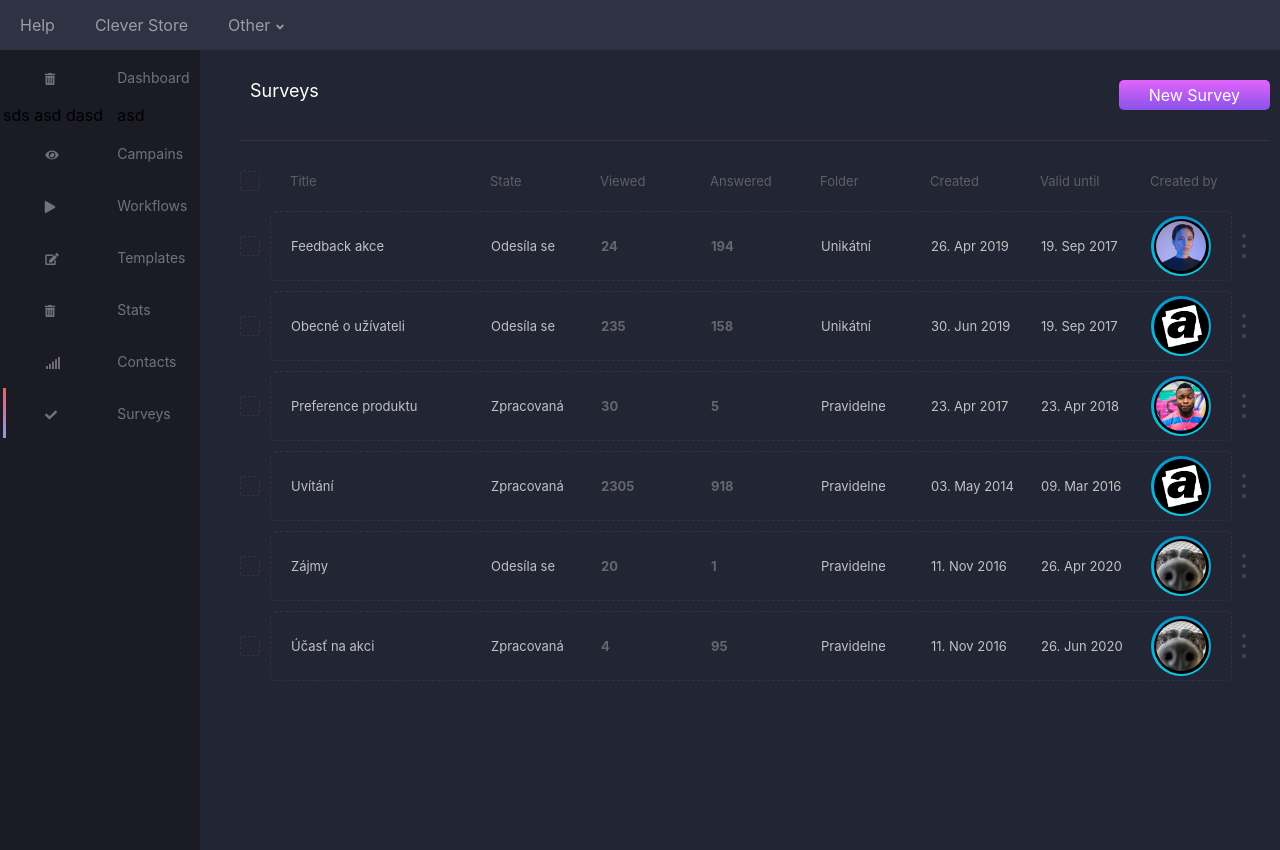
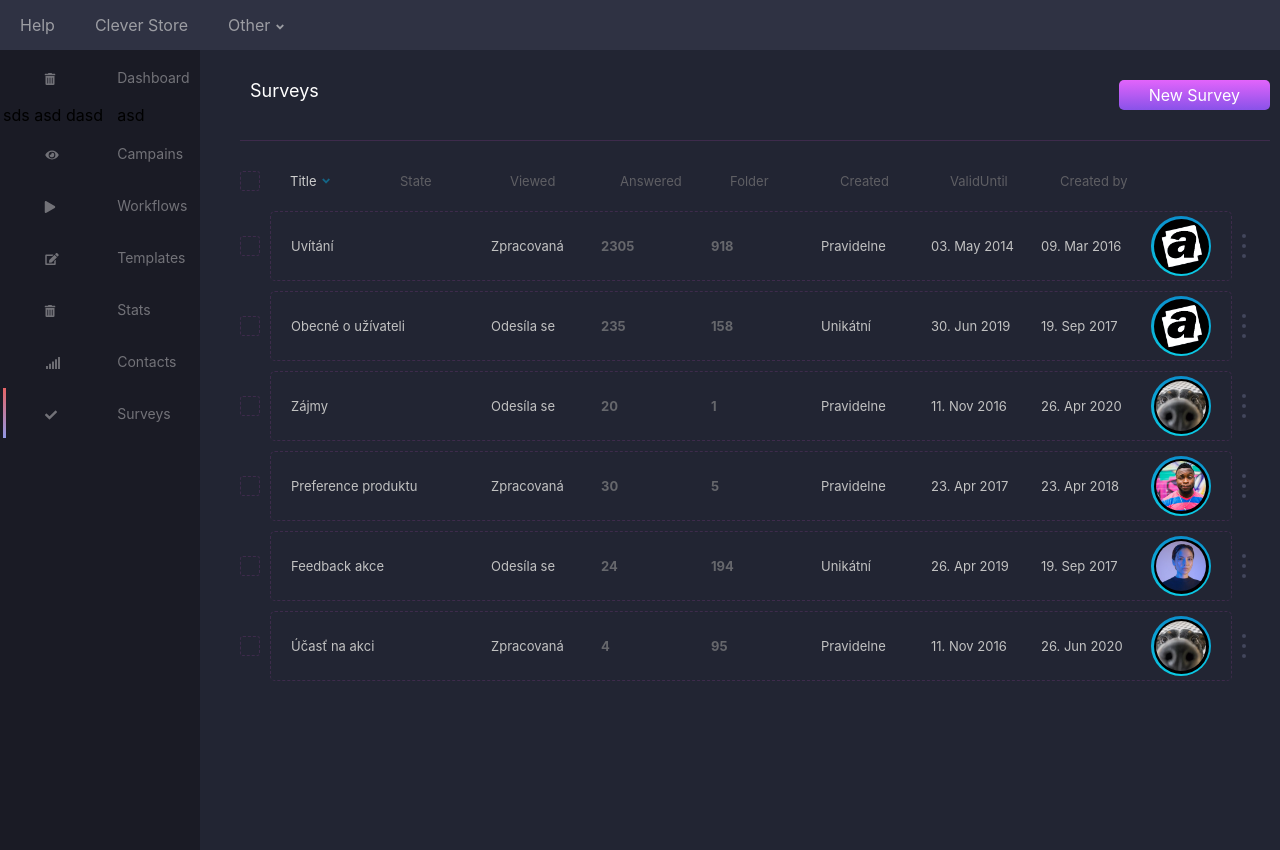
Before and after one commit to 5hrug/surveys, a Next.js app: page / in a window 1280 px wide. Both pictures are taken after a click on the element "Title". Shown: the top 850 px of the page. Built offline with nearby package versions, Linux system fonts and the light colour scheme.

Commit message:
reduced dry in tableHeader

```diff
--- a/Components/MainContent/Table.tsx
+++ b/Components/MainContent/Table.tsx
@@ -33,10 +33,10 @@ function Table() {
    const [isCheck, setIsCheck] = useState<number[]>([]);
 
    const [last, setLast] = useState<string>();
-   // let last: String;
    useEffect(() => {
-      handleClickSort('answered');
-   }, []);
+      // handleClickSort('answered');
+      console.log(sortedSurveys);
+   }, [sortedSurveys]);
 
    const handleThreeDots = (id: number) => {
       if (expanded === -1) setExpanded(id);
@@ -44,35 +44,11 @@ function Table() {
       else setExpanded(id);
    };
 
-   let me = [
-      // 54,1,3
-      // "zu",'as'
-
-      {
-         ggg: 'gdc',
-         asd: 11241,
-         dafuk2: 2772,
-      },
-      {
-         ggg: 'sg',
-         asd: 1161,
-         dafuk2: 2521,
-      },
-      {
-         ggg: 'bgdf',
-         asd: 111,
-         dafuk2: 224444,
-      },
-   ];
-
-   let key = 'asd';
-   // console.log(me.sort((a,b)=> a.ggg > b.ggg ? 1 : -1));
-   me[key as keyof typeof me];
    const handleClickSort = (fieldToSort: string) => {
-      console.log('last out', last);
-      console.log('fieldToSort', fieldToSort);
-      console.log('fieldToSort', last == fieldToSort);
       const newSurveys = surveysData.slice();
+      if (headerWhiteColor === fieldToSort)
+         setHeaderWhiteColor('desc' + fieldToSort);
+      else setHeaderWhiteColor(fieldToSort);
       if (last != fieldToSort) {
          setSortedSurveys(
             newSurveys.sort((a, b) =>
@@ -83,7 +59,6 @@ function Table() {
             )
          );
          setLast(fieldToSort);
-         // last = fieldToSort;
          console.log('first', last);
       } else {
          setSortedSurveys(
@@ -94,179 +69,10 @@ function Table() {
                   : -1
             )
          );
-         setLast('');
-         // last = '';
-         console.log('second', last);
+         setLast('33');
+         console.log('secont', last);
       }
    };
-
-   // switch (fieldToSort) {
-   //    case 'title':
-   //       if (headerWhiteColor === 'title') setHeaderWhiteColor('descTitle');
-   //       else setHeaderWhiteColor('title');
-   //       if (sortTitle) {
-   //          allSortedAsc();
-   //          const newSurveys = surveysData.slice();
-   //          setSortedSurveys(
-   //             newSurveys.sort((a, b) => {
-   //                return ('' + b.title).localeCompare(a.title);
-   //             })
-   //          );
-   //       } else {
-   //          allSortedAsc();
-   //          sortTitle = true;
-   //          const newSurveys = surveysData.slice();
-   //          setSortedSurveys(
-   //             newSurveys.sort((a, b) => {
-   //                return ('' + a.title).localeCompare(b.title);
-   //             })
-   //          );
-   //       }
-   //       break;
-
-   //    case 'state':
-   //       if (headerWhiteColor === 'state') setHeaderWhiteColor('descState');
-   //       else setHeaderWhiteColor('state');
-   //       if (sortState) {
-   //          allSortedAsc();
-   //          const newSurveys = surveysData.slice();
-   //          setSortedSurveys(
-   //             newSurveys.sort((a, b) => {
-   //                return ('' + b.state).localeCompare(a.state);
-   //             })
-   //          );
-   //       } else {
-   //          allSortedAsc();
-   //          sortState = true;
-   //          const newSurveys = surveysData.slice();
-   //          setSortedSurveys(
-   //             newSurveys.sort((a, b) => {
-   //                return ('' + a.state).localeCompare(b.state);
-   //             })
-   //          );
-   //       }
-   //       break;
-
-   //    case 'viewed':
-   //       if (headerWhiteColor === 'viewed')
-   //          setHeaderWhiteColor('descViewed');
-   //       else setHeaderWhiteColor('viewed');
-   //       if (sortViewed) {
-   //          allSortedAsc();
-   //          const newSurveys = surveysData.slice();
-   //          setSortedSurveys(
-   //             newSurveys.sort((a, b) => {
-   //                return b.viewed - a.viewed;
-   //             })
-   //          );
-   //       } else {
-   //          allSortedAsc();
-   //          sortViewed = true;
-   //          const newSurveys = surveysData.slice();
-   //          setSortedSurveys(
-   //             newSurveys.sort((a, b) => {
-   //                return a.viewed - b.viewed;
-   //             })
-   //          );
-   //       }
-   //       break;
-
-   //    case 'answered':
-   //       if (headerWhiteColor === 'answered')
-   //          setHeaderWhiteColor('descAnswered');
-   //       else setHeaderWhiteColor('answered');
-   //       if (sortAnswered) {
-   //          allSortedAsc();
-   //          const newSurveys = surveysData.slice();
-   //          setSortedSurveys(
-   //             newSurveys.sort((a, b) => {
-   //                return b.answered - a.answered;
-   //             })
-   //          );
-   //       } else {
-   //          allSortedAsc();
-   //          sortAnswered = true;
-   //          const newSurveys = surveysData.slice();
-   //          setSortedSurveys(
-   //             newSurveys.sort((a, b) => {
-   //                return a.answered - b.answered;
-   //             })
-   //          );
-   //       }
-   //       break;
-
-   //    case 'folder':
-   //       if (headerWhiteColor === 'folder')
-   //          setHeaderWhiteColor('descFolder');
-   //       else setHeaderWhiteColor('folder');
-   //       if (sortFolder) {
-   //          allSortedAsc();
-   //          const newSurveys = surveysData.slice();
-   //          setSortedSurveys(
-   //             newSurveys.sort((a, b) => {
-   //                return ('' + b.folder).localeCompare(a.folder);
-   //             })
-   //          );
-   //       } else {
-   //          allSortedAsc();
-   //          sortFolder = true;
-   //          const newSurveys = surveysData.slice();
-   //          setSortedSurveys(
-   //             newSurveys.sort((a, b) => {
-   //                return ('' + a.folder).localeCompare(b.folder);
-   //             })
-   //          );
-   //       }
-   //       break;
-
-   //    case 'created':
-   //       if (headerWhiteColor === 'created')
-   //          setHeaderWhiteColor('descCreated');
-   //       else setHeaderWhiteColor('created');
-   //       if (sortCreated) {
-   //          allSortedAsc();
-   //          const newSurveys = surveysData.slice();
-   //          setSortedSurveys(
-   //             newSurveys.sort((a, b) => {
-   //                return b.created - a.created;
-   //             })
-   //          );
-   //       } else {
-   //          allSortedAsc();
-   //          sortCreated = true;
-   //          const newSurveys = surveysData.slice();
-   //          setSortedSurveys(
-   //             newSurveys.sort((a, b) => {
-   //                return a.created - b.created;
-   //             })
-   //          );
-   //       }
-   //       break;
-
-   //    case 'validUntil':
-   //       if (headerWhiteColor === 'validUntil')
-   //          setHeaderWhiteColor('descValidUntil');
-   //       else setHeaderWhiteColor('validUntil');
-   //       if (sortValidUntil) {
-   //          allSortedAsc();
-   //          const newSurveys = surveysData.slice();
-   //          setSortedSurveys(
-   //             newSurveys.sort((a, b) => {
-   //                return b.validUntil - a.validUntil;
-   //             })
-   //          );
-   //       } else {
-   //          allSortedAsc();
-   //          sortValidUntil = true;
-   //          const newSurveys = surveysData.slice();
-   //          setSortedSurveys(
-   //             newSurveys.sort((a, b) => {
-   //                return a.validUntil - b.validUntil;
-   //             })
-   //          );
-   //       }
-   //    default:
-   // }
 
    const handleClickCheckbox = (checked: boolean, id: number) => {
       if (!checked) {
@@ -294,6 +100,15 @@ function Table() {
             beingSorted={headerWhiteColor}
             allCheckboxes={allCheckboxes}
             handleClickAllCheckboxes={handleClickAllCheckboxes}
+            headerItems={[
+               'Title',
+               'State',
+               'Viewed',
+               'Answered',
+               'Folder',
+               'Created',
+               'ValidUntil',
+            ]}
          />
 
          {sortedSurveys &&
--- a/Components/MainContent/TableHeader.tsx
+++ b/Components/MainContent/TableHeader.tsx
@@ -11,12 +11,14 @@ interface Props {
    beingSorted: string;
    allCheckboxes?: boolean;
    handleClickAllCheckboxes?: () => void;
+   headerItems: string[];
 }
 function TableHeader({
    sortOnClick,
    beingSorted,
    allCheckboxes,
    handleClickAllCheckboxes,
+   headerItems,
 }: Props) {
    return (
       <Wrapper>
@@ -24,98 +26,22 @@ function TableHeader({
             {allCheckboxes && <CheckIcon icon={faCheck} />}
          </StyledCheckbox>
          <Container>
-            <Title
+            {headerItems.map((item, i) => (
+               <Item
+                  key={i}
                   onClick={() => {
-                  sortOnClick('title');
+                     sortOnClick(item);
                   }}
                   color={
-                  beingSorted === 'title' || beingSorted === 'descTitle'
+                     beingSorted === item || beingSorted === 'desc' + item
                         ? beingSorted
                         : ''
                   }>
-               Title
-               {beingSorted === 'title' && <Icon icon={faAngleDown} />}
-               {beingSorted === 'descTitle' && <Icon icon={faAngleUp} />}
-            </Title>
-            <Item
-               onClick={() => {
-                  sortOnClick('state');
-               }}
-               color={
-                  beingSorted === 'state' || beingSorted === 'descState'
-                     ? beingSorted
-                     : ''
-               }>
-               State
-               {beingSorted === 'state' && <Icon icon={faAngleDown} />}
-               {beingSorted === 'descState' && <Icon icon={faAngleUp} />}
+                  {item}
+                  {beingSorted === item && <Icon icon={faAngleDown} />}
+                  {beingSorted === 'desc' + item && <Icon icon={faAngleUp} />}
                </Item>
-            <Item
-               onClick={() => {
-                  sortOnClick('viewed');
-               }}
-               color={
-                  beingSorted === 'viewed' || beingSorted === 'descViewed'
-                     ? beingSorted
-                     : ''
-               }>
-               Viewed
-               {beingSorted === 'viewed' && <Icon icon={faAngleDown} />}
-               {beingSorted === 'descViewed' && <Icon icon={faAngleUp} />}
-            </Item>
-            <Item
-               onClick={() => {
-                  sortOnClick('answered');
-               }}
-               color={
-                  beingSorted === 'answered' || beingSorted === 'descAnswered'
-                     ? beingSorted
-                     : ''
-               }>
-               Answered
-               {beingSorted === 'answered' && <Icon icon={faAngleDown} />}
-               {beingSorted === 'descAnswered' && <Icon icon={faAngleUp} />}
-            </Item>
-            <Item
-               onClick={() => {
-                  sortOnClick('folder');
-               }}
-               color={
-                  beingSorted === 'folder' || beingSorted === 'descFolder'
-                     ? beingSorted
-                     : ''
-               }>
-               Folder
-               {beingSorted === 'folder' && <Icon icon={faAngleDown} />}
-               {beingSorted === 'descFolder' && <Icon icon={faAngleUp} />}
-            </Item>
-            <Item
-               onClick={() => {
-                  sortOnClick('created');
-               }}
-               color={
-                  beingSorted === 'created' || beingSorted === 'descCreated'
-                     ? beingSorted
-                     : ''
-               }>
-               Created
-               {beingSorted === 'created' && <Icon icon={faAngleDown} />}
-               {beingSorted === 'descCreated' && <Icon icon={faAngleUp} />}
-            </Item>
-            <Item
-               onClick={() => {
-                  sortOnClick('validUntil');
-               }}
-               color={
-                  beingSorted === 'validUntil' ||
-                  beingSorted === 'descValidUntil'
-                     ? beingSorted
-                     : ''
-               }>
-               Valid until
-               {beingSorted === 'validUntil' && <Icon icon={faAngleDown} />}
-               {beingSorted === 'descValidUntil' && <Icon icon={faAngleUp} />}
-            </Item>
+            ))}
             <Item onClick={() => {}}>Created by</Item>
          </Container>
       </Wrapper>
```
Lines whose indentation alone changed are shown as unchanged.
